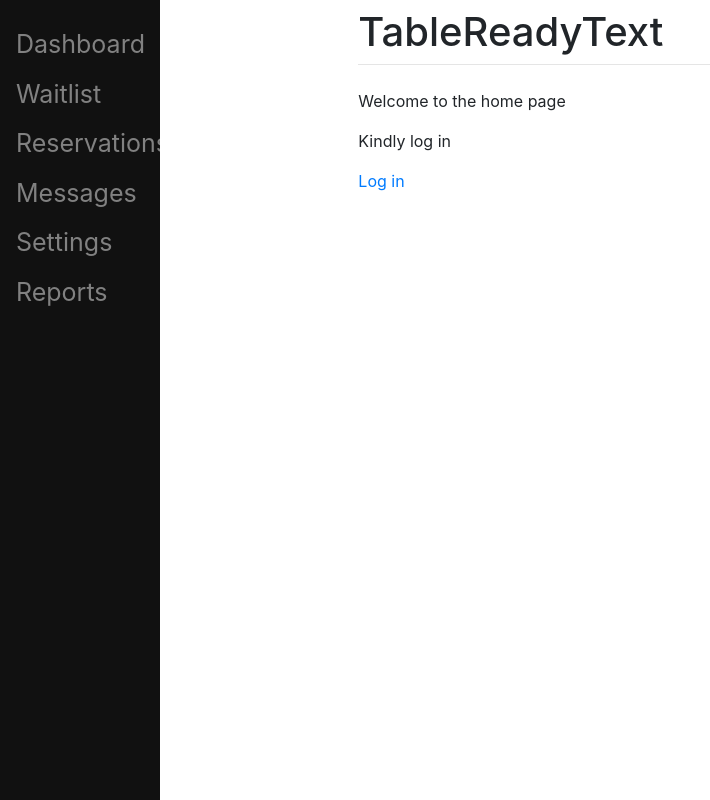
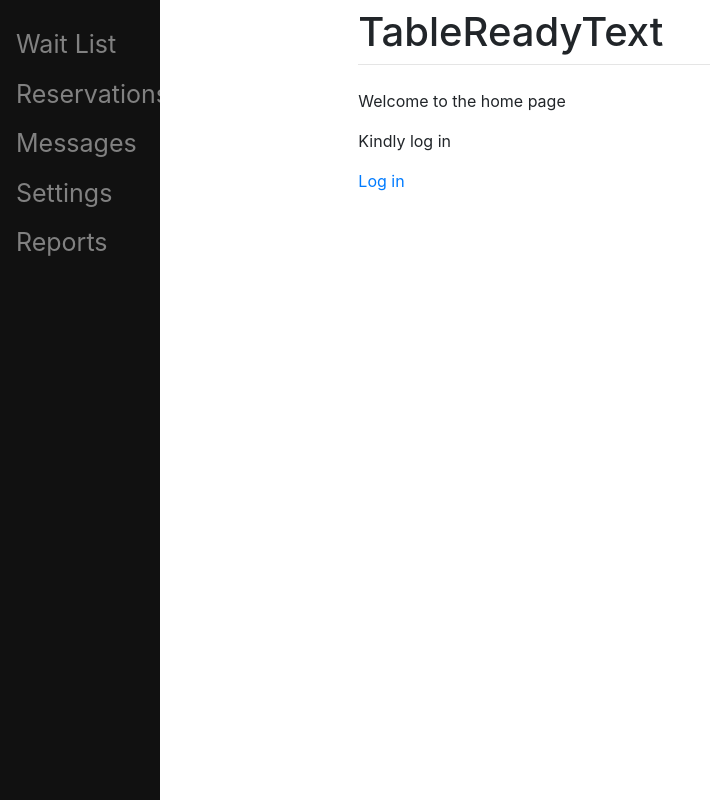
Before and after one commit to csawe/readytext, a Django app: page / in a window 1280 px wide. Shown: the whole page, without its empty margins (0-710 px from the left). Run offline with Django 3.2, Linux system fonts and the light colour scheme.

Commit message:
Client changes

```diff
--- a/Demo/Demo/settings.py
+++ b/Demo/Demo/settings.py
@@ -36,7 +36,7 @@ SECRET_KEY = 'django-insecure-8x(8eb$9saz-k-7y(_m1+5g-qc#$ybrop)-^@g-9c!q79%_-q-
 # SECURITY WARNING: don't run with debug turned on in production!
 DEBUG = True
 
-ALLOWED_HOSTS = ['csawe1.pythonanywhere.com','127.0.0.1']
+ALLOWED_HOSTS = ['csawe1.pythonanywhere.com']
 
 #Twilio Account Details
 TWILIO_NUMBER = '+15135966820' #'+17156438609',
--- a/Demo/Demo/urls.py
+++ b/Demo/Demo/urls.py
@@ -17,6 +17,6 @@ from django.contrib import admin
 from django.urls import path, include
 
 urlpatterns = [
-    #path('admin/', admin.site.urls),
+    path('admin/', admin.site.urls),
     path('', include('main.urls')),
 ]
--- a/Demo/templates/base.html
+++ b/Demo/templates/base.html
@@ -60,8 +60,7 @@
             <a href='/logout'>Logout</a>
           {% endif %}
         </div>
-        <a href="/">Dashboard</a>
-        <a href="/waitlist">Waitlist</a>
+        <a href="/waitlist">Wait List</a>
         <a href="/reservation">Reservations</a>
         <a href="/message">Messages</a>
         <a href="/">Settings</a>
```
Also changed, not shown: Demo/db.sqlite3.
